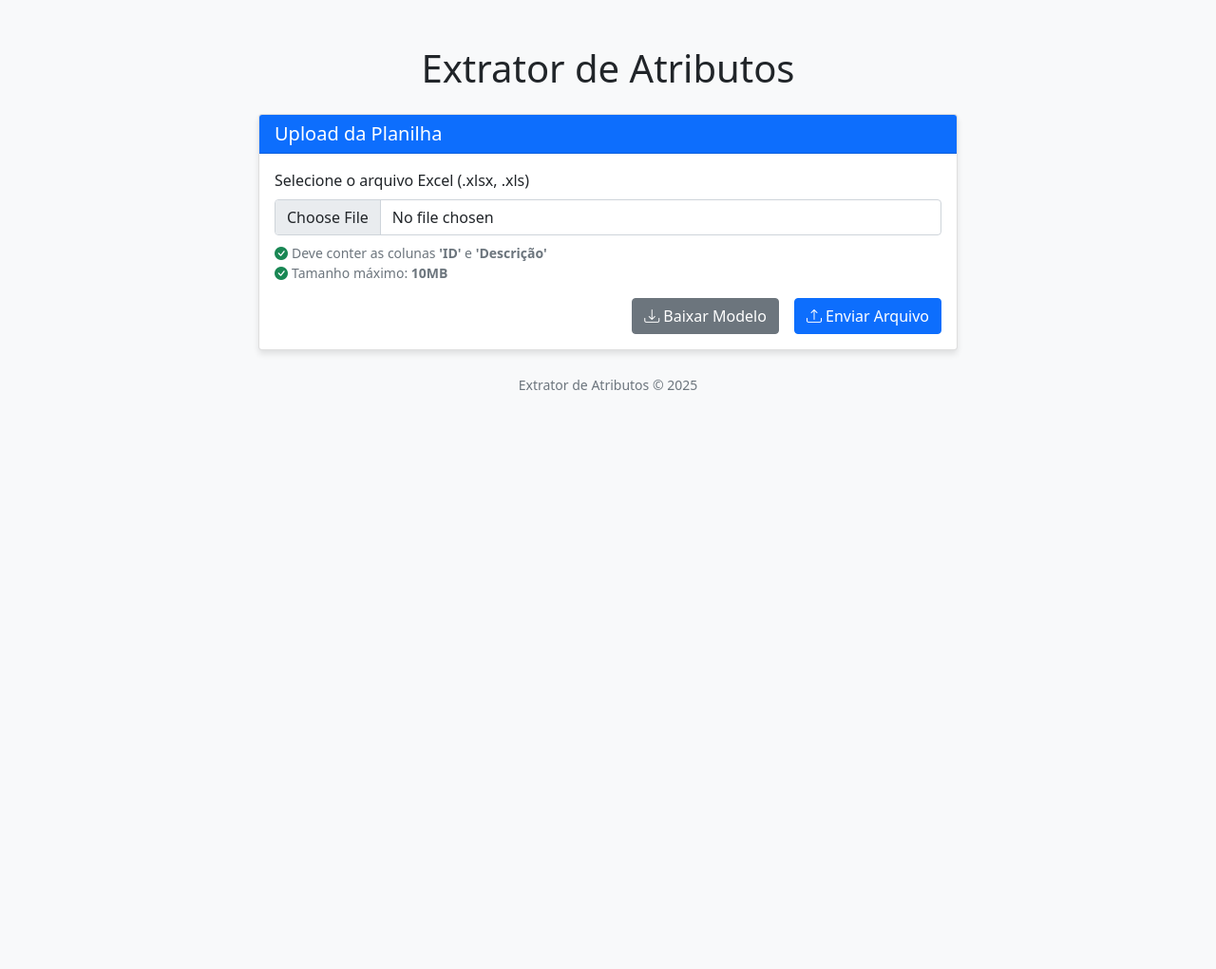
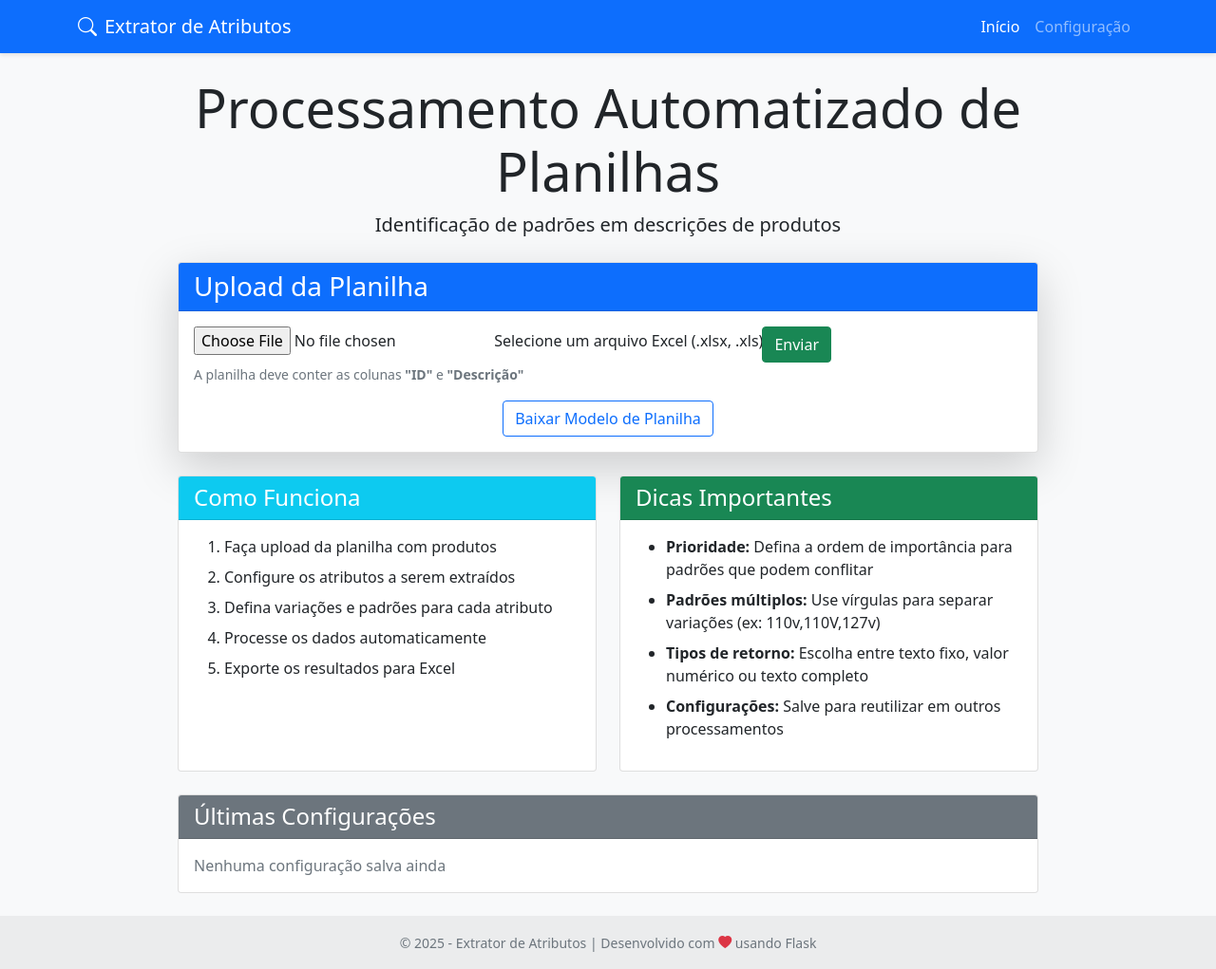
Before and after one commit to Douglasprojetospro/extrator-atributos-web, a Flask app: page / in a window 1280 px wide. Shown: the whole page at 95% size. Before the commit the page ends 411 px from the top, so only its background shows below. Run offline with Flask 3, Linux system fonts and the light colour scheme; some libraries are stand-ins or nearby versions.

Commit message:
Update index.html

```diff
--- a/templates/index.html
+++ b/templates/index.html
@@ -1,86 +1,139 @@
-<!DOCTYPE html>
-<html lang="pt-BR">
-<head>
-    <meta charset="UTF-8">
-    <meta name="viewport" content="width=device-width, initial-scale=1.0">
-    <title>Extrator de Atributos</title>
-    <link href="https://cdn.jsdelivr.net/npm/bootstrap@5.1.3/dist/css/bootstrap.min.css" rel="stylesheet">
-    <link rel="stylesheet" href="https://cdn.jsdelivr.net/npm/bootstrap-icons@1.8.1/font/bootstrap-icons.css">
-    <style>
-        body {
-            background-color: #f8f9fa;
-        }
-        .card {
-            box-shadow: 0 4px 6px rgba(0, 0, 0, 0.1);
-        }
-        .btn-primary {
-            background-color: #0d6efd;
-            border-color: #0d6efd;
-        }
-        .form-text {
-            color: #6c757d;
-            font-size: 0.875em;
-        }
-    </style>
-</head>
-<body>
-    <main class="container mt-5">
-        <div class="row justify-content-center">
-            <div class="col-md-8">
-                <h1 class="mb-4 text-center">Extrator de Atributos</h1>
+{% extends "base.html" %}
 
-                <!-- Mensagens flash -->
-                {% with messages = get_flashed_messages(with_categories=true) %}
-                    {% if messages %}
-                        <div class="mb-3">
-                            {% for category, message in messages %}
-                                <div class="alert alert-{{ category }} alert-dismissible fade show" role="alert">
-                                    {{ message }}
-                                    <button type="button" class="btn-close" data-bs-dismiss="alert" aria-label="Fechar"></button>
+{% block content %}
+<div class="container">
+    <div class="row justify-content-center">
+        <div class="col-md-10">
+            <div class="text-center mb-4">
+                <h1 class="display-4">Processamento Automatizado de Planilhas</h1>
+                <p class="lead">Identificação de padrões em descrições de produtos</p>
+            </div>
+
+            <div class="card shadow-lg">
+                <div class="card-header bg-primary text-white">
+                    <h3 class="mb-0"><i class="fas fa-file-upload mr-2"></i>Upload da Planilha</h3>
+                </div>
+                <div class="card-body">
+                    <form method="POST" action="{{ url_for('upload_arquivo') }}" enctype="multipart/form-data" id="upload-form">
+                        <div class="form-group">
+                            <div class="input-group">
+                                <div class="custom-file">
+                                    <input type="file" class="custom-file-input" id="arquivo" name="arquivo" accept=".xlsx,.xls" required>
+                                    <label class="custom-file-label" for="arquivo" id="file-label">Selecione um arquivo Excel (.xlsx, .xls)</label>
                                 </div>
-                            {% endfor %}
-                        </div>
-                    {% endif %}
-                {% endwith %}
-
-                <!-- Card de upload -->
-                <div class="card">
-                    <div class="card-header bg-primary text-white">
-                        <h5 class="mb-0">Upload da Planilha</h5>
-                    </div>
-                    <div class="card-body">
-                        <form action="{{ url_for('upload_arquivo') }}" method="POST" enctype="multipart/form-data">
-                            <div class="mb-3">
-                                <label for="arquivo" class="form-label">Selecione o arquivo Excel (.xlsx, .xls)</label>
-                                <input class="form-control" type="file" id="arquivo" name="arquivo" accept=".xlsx,.xls" required>
-                                <div class="form-text mt-2">
-                                    <ul class="list-unstyled mb-0">
-                                        <li><i class="bi bi-check-circle-fill text-success me-1"></i>Deve conter as colunas <strong>'ID'</strong> e <strong>'Descrição'</strong></li>
-                                        <li><i class="bi bi-check-circle-fill text-success me-1"></i>Tamanho máximo: <strong>10MB</strong></li>
-                                    </ul>
+                                <div class="input-group-append">
+                                    <button type="submit" class="btn btn-success" id="upload-btn">
+                                        <i class="fas fa-upload mr-2"></i> Enviar
+                                    </button>
                                 </div>
                             </div>
-                            <div class="d-grid gap-2 d-md-flex justify-content-md-end">
-                                <a href="{{ url_for('gerar_modelo') }}" class="btn btn-secondary me-md-2">
-                                    <i class="bi bi-download"></i> Baixar Modelo
-                                </a>
-                                <button type="submit" class="btn btn-primary">
-                                    <i class="bi bi-upload"></i> Enviar Arquivo
-                                </button>
-                            </div>
-                        </form>
+                            <small class="form-text text-muted mt-2">
+                                <i class="fas fa-info-circle mr-1"></i> A planilha deve conter as colunas <strong>"ID"</strong> e <strong>"Descrição"</strong>
+                            </small>
+                        </div>
+                    </form>
+
+                    <div class="text-center mt-3">
+                        <a href="{{ url_for('gerar_modelo') }}" class="btn btn-outline-primary">
+                            <i class="fas fa-file-download mr-2"></i> Baixar Modelo de Planilha
+                        </a>
+                    </div>
+                </div>
+            </div>
+
+            <div class="row mt-4">
+                <div class="col-md-6">
+                    <div class="card h-100">
+                        <div class="card-header bg-info text-white">
+                            <h4 class="mb-0"><i class="fas fa-cogs mr-2"></i>Como Funciona</h4>
+                        </div>
+                        <div class="card-body">
+                            <ol class="pl-3">
+                                <li class="mb-2">Faça upload da planilha com produtos</li>
+                                <li class="mb-2">Configure os atributos a serem extraídos</li>
+                                <li class="mb-2">Defina variações e padrões para cada atributo</li>
+                                <li class="mb-2">Processe os dados automaticamente</li>
+                                <li>Exporte os resultados para Excel</li>
+                            </ol>
+                        </div>
                     </div>
                 </div>
 
-                <!-- Rodapé -->
-                <footer class="mt-4 text-center text-muted">
-                    <small>Extrator de Atributos &copy; {{ now.year }}</small>
-                </footer>
+                <div class="col-md-6">
+                    <div class="card h-100">
+                        <div class="card-header bg-success text-white">
+                            <h4 class="mb-0"><i class="fas fa-lightbulb mr-2"></i>Dicas Importantes</h4>
+                        </div>
+                        <div class="card-body">
+                            <ul class="pl-3">
+                                <li class="mb-2">
+                                    <strong>Prioridade:</strong> Defina a ordem de importância para padrões que podem conflitar
+                                </li>
+                                <li class="mb-2">
+                                    <strong>Padrões múltiplos:</strong> Use vírgulas para separar variações (ex: 110v,110V,127v)
+                                </li>
+                                <li class="mb-2">
+                                    <strong>Tipos de retorno:</strong> Escolha entre texto fixo, valor numérico ou texto completo
+                                </li>
+                                <li>
+                                    <strong>Configurações:</strong> Salve para reutilizar em outros processamentos
+                                </li>
+                            </ul>
+                        </div>
+                    </div>
+                </div>
+            </div>
+
+            <div class="card mt-4">
+                <div class="card-header bg-secondary text-white">
+                    <h4 class="mb-0"><i class="fas fa-history mr-2"></i>Últimas Configurações</h4>
+                </div>
+                <div class="card-body">
+                    {% if config_files %}
+                        <div class="list-group">
+                            {% for file in config_files[:3] %}
+                            <div class="list-group-item">
+                                <div class="d-flex justify-content-between align-items-center">
+                                    <span><i class="fas fa-file-alt mr-2"></i>{{ file }}</span>
+                                    <form action="{{ url_for('carregar_configuracao') }}" method="POST" class="d-inline">
+                                        <input type="hidden" name="config_file" value="{{ file }}">
+                                        <button type="submit" class="btn btn-sm btn-outline-primary">Usar esta</button>
+                                    </form>
+                                </div>
+                            </div>
+                            {% endfor %}
+                        </div>
+                        {% if config_files|length > 3 %}
+                            <div class="text-center mt-2">
+                                <small>+ {{ config_files|length - 3 }} outras configurações disponíveis</small>
+                            </div>
+                        {% endif %}
+                    {% else %}
+                        <p class="mb-0 text-muted">Nenhuma configuração salva ainda</p>
+                    {% endif %}
+                </div>
             </div>
         </div>
-    </main>
+    </div>
+</div>
 
-    <!-- Bootstrap JS -->
-    <script src="https://cdn.jsdelivr.net/npm/bootstrap@5.1.3/dist/js/bootstrap.bundle.min.js"></script>
-</body>
-</html>
+<script>
+$(document).ready(function() {
+    // Mostrar nome do arquivo selecionado
+    $('#arquivo').change(function() {
+        const fileName = $(this).val().split('\\').pop();
+        $('#file-label').text(fileName || 'Selecione um arquivo Excel (.xlsx, .xls)');
+
+        // Habilitar/desabilitar botão de upload
+        $('#upload-btn').prop('disabled', !$(this).val());
+    });
+
+    // Feedback durante o upload
+    $('#upload-form').submit(function() {
+        const btn = $('#upload-btn');
+        btn.html('<span class="spinner-border spinner-border-sm mr-2" role="status" aria-hidden="true"></span> Enviando...');
+        btn.prop('disabled', true);
+    });
+});
+</script>
+{% endblock %}
```
